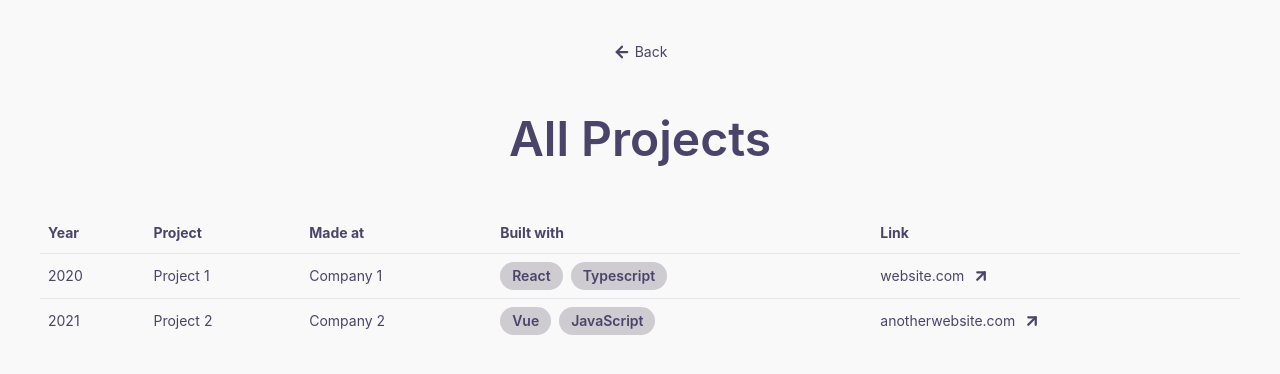
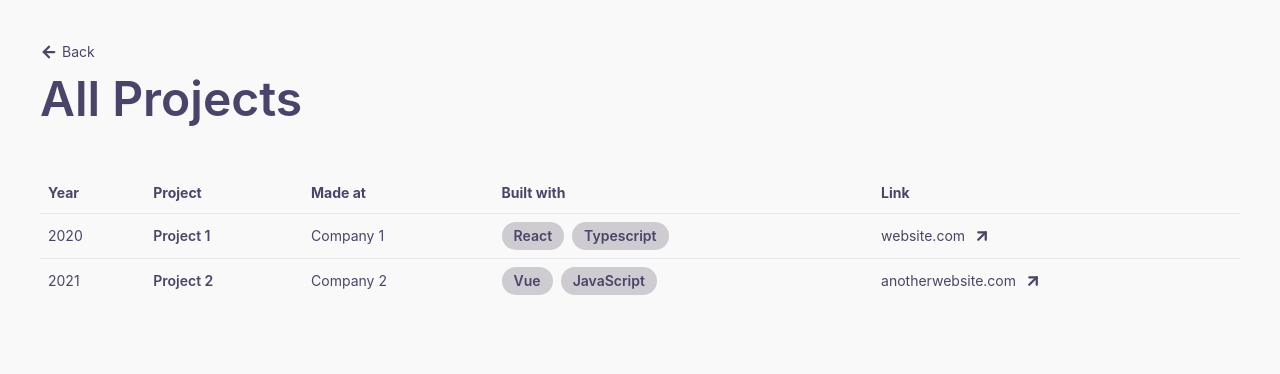
Before and after one commit to filipbagen/portfolio, a React (Vite) app: page /archive in a window 1280 px wide. Shown: the top 374 px of the page. Built offline with nearby package versions, Linux system fonts and the light colour scheme; a web font is replaced by a local one.

Commit message:
Update table design

```diff
--- a/src/components/Archive.tsx
+++ b/src/components/Archive.tsx
@@ -8,9 +8,8 @@ import {
   TableRow,
 } from '../components/ui/Table';
 
-import { ArrowUpRight } from 'lucide-react';
+import { ArrowUpRight, ArrowLeft } from 'lucide-react';
 import { Link } from 'react-router-dom';
-import { ArrowLeft } from 'lucide-react';
 import Badge from './ui/Badge';
 
 // Define your data in a JSON-like structure
@@ -34,19 +33,22 @@ const projects = [
 
 export default function Archive() {
   return (
-    <>
-      <Link to="/" className="flex gap-1 justify-center items-center">
+    <div className="flex flex-col gap-12 w-full">
+      <div className="flex flex-col gap-2 items-start">
+        <Link to="/" className="group flex gap-1 justify-center items-center">
           <ArrowLeft
             strokeWidth={3}
             size={18}
-          className="transform transition-transform group-hover:translate-x-1 group-hover:-translate-y-1"
+            className="transform transition-transform group-hover:-translate-x-1"
           />
-        Back
+          <p>Back</p>
         </Link>
         <h1>All Projects</h1>
+      </div>
+
       <Table>
         <TableHeader>
-          <TableRow>
+          <TableRow className="text-sm">
             <TableHead>Year</TableHead>
             <TableHead>Project</TableHead>
             <TableHead>Made at</TableHead>
@@ -57,8 +59,8 @@ export default function Archive() {
         <TableBody>
           {projects.map((project, index) => (
             <TableRow key={index}>
-              <TableCell>{project.year}</TableCell>
-              <TableCell>{project.name}</TableCell>
+              <TableCell className="text-opacity-85">{project.year}</TableCell>
+              <TableCell className="font-semibold">{project.name}</TableCell>
               <TableCell>{project.company}</TableCell>
               <TableCell className="flex gap-2">
                 {project.builtWith.map((skill) => (
@@ -70,7 +72,7 @@ export default function Archive() {
                   href={project.link}
                   target="_blank"
                   rel="noopener noreferrer"
-                  className="flex items-center gap-2"
+                  className="group flex items-center gap-2"
                 >
                   {project.link}
                   <ArrowUpRight
@@ -84,6 +86,6 @@ export default function Archive() {
           ))}
         </TableBody>
       </Table>
-    </>
+    </div>
   );
 }
```
Lines whose indentation alone changed are shown as unchanged.
